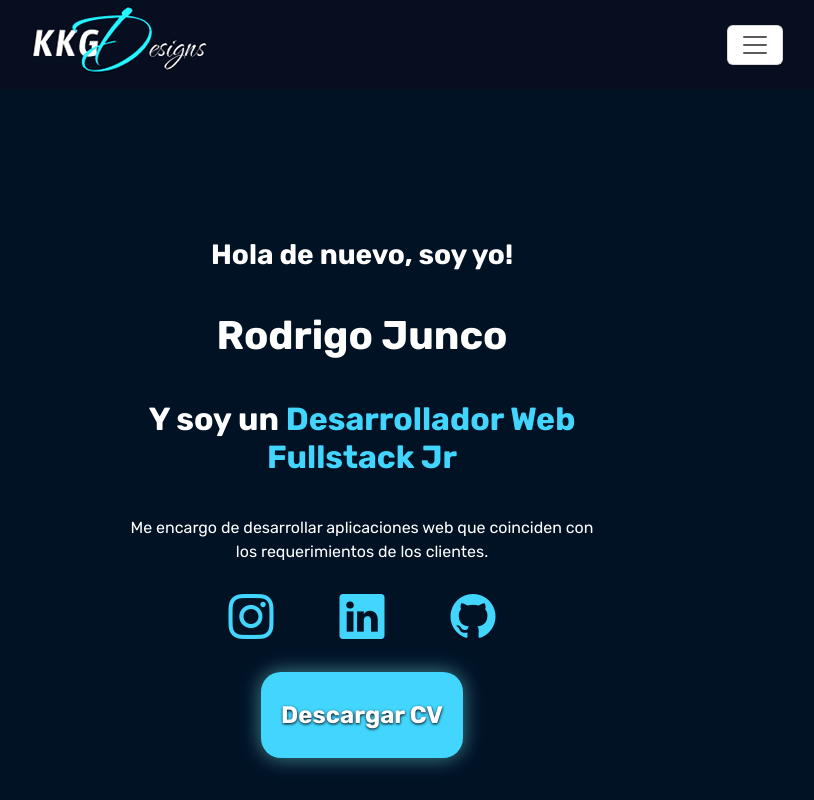
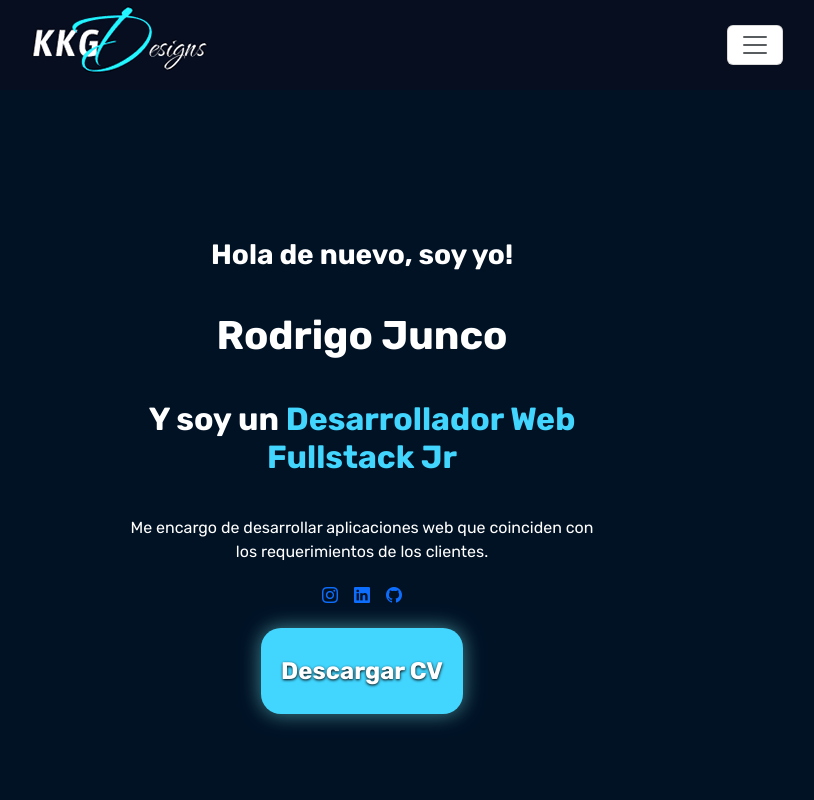
Before and after one commit to RPJunco/my-portfolio-react, a React (Vite) app: page / in a window 1280 px wide. Shown: the top 800 px of the page, without its empty margins (272-1086 px from the left). Built offline with nearby package versions, Linux system fonts and the light colour scheme.

Commit message:
Se agrego la clase icons a las etiquetas 'i'

```diff
--- a/src/App.css
+++ b/src/App.css
@@ -30,14 +30,14 @@
 
 /*Estilos aplicados al Hero*/
 
-.hero-iconos-contenedor i {
+.icons {
   margin: 0px 25px;
   color: var(--hero-icon-color);
   font-size: 45px;
   transition: color 1.9s;
 }
 
-.hero-presentacion i:hover {
+.icons:hover {
   color: var(--hero-icon-hover-color);
 }
 
```
